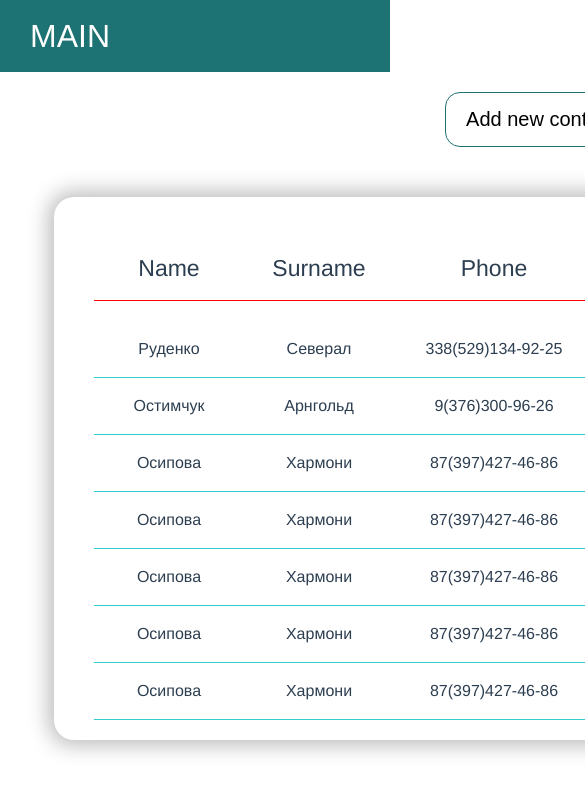
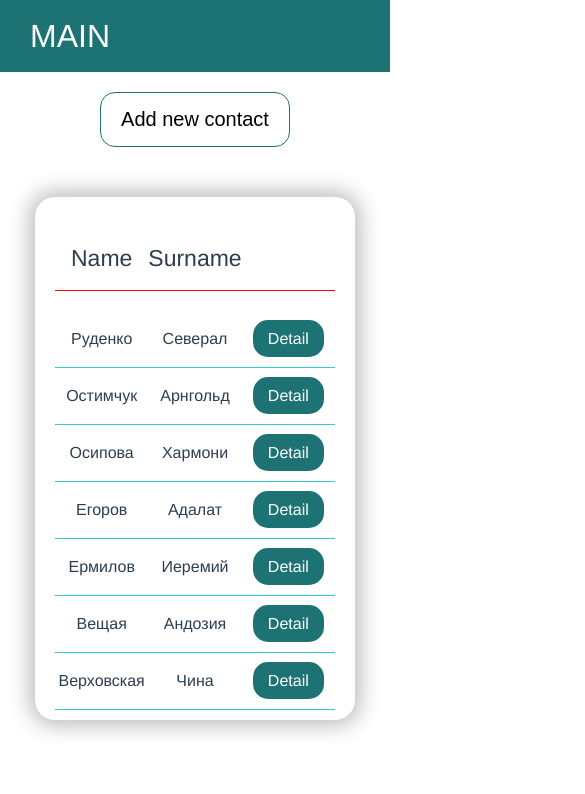
Before and after one commit to lazyCoderForever/contact_list, a Vue app: page / in a window 390 px wide. Shown: the top 794 px of the page, 585 px wide, since content can reach past the window. Built offline with nearby package versions, Linux system fonts and the light colour scheme.

Commit message:
Completed refactoring

```diff
--- a/src/App.vue
+++ b/src/App.vue
@@ -23,4 +23,15 @@
 a {
   text-decoration: none;
 }
+
+@media screen and (max-width: 1024px) {
+  .hideOnMediumScreen {
+    display: none;
+  }
+}
+@media screen and (max-width: 425px) {
+  .hideOnSmallScreen {
+    display: none;
+  }
+}
 </style>
--- /dev/null
+++ b/src/assets/js/sort.js
@@ -0,0 +1,21 @@
+const sort = function(arrForSort) {
+  return {
+    sortForDetailPapge: function() {
+      arrForSort.sort(function(a, b) {
+        if (a.toLowerCase().indexOf("name") >= 0) {
+          if (b.toLowerCase().indexOf("name") === 0) {
+            return 1;
+          } else {
+            return -1;
+          }
+        }
+        if (b.toLowerCase().indexOf("name") >= 0) {
+          return 1;
+        }
+        return 0;
+      });
+    },
+  };
+};
+
+export { sort };
--- a/src/components/ContactsList.vue
+++ b/src/components/ContactsList.vue
@@ -8,8 +8,8 @@
       <div class="contacts_table-header">
         <div class="contacts_table-header-name">Name</div>
         <div class="contacts_table-header-surname">Surname</div>
-        <div class="contacts_table-header-phone">Phone</div>
-        <div class="contacts_table-header-email">Email</div>
+        <div class="contacts_table-header-phone hideOnSmallScreen">Phone</div>
+        <div class="contacts_table-header-email hideOnMediumScreen">Email</div>
       </div>
       <div
         v-for="contact in this.contacts"
@@ -20,8 +20,12 @@
         <button class="contact-del" v-on:click="delContact"></button>
         <div class="contact_table-name">{{ contact.name }}</div>
         <div class="contact_table-surname">{{ contact.surname }}</div>
-        <div class="contact_table-phone">{{ contact.phone }}</div>
-        <div class="contact_table-email">{{ contact.email }}</div>
+        <div class="contact_table-phone hideOnSmallScreen">
+          {{ contact.phone }}
+        </div>
+        <div class="contact_table-email hideOnMediumScreen">
+          {{ contact.email }}
+        </div>
         <div class="contact_table-detail">
           <router-link :to="`/contact/${contact._id}`">Detail</router-link>
         </div>
@@ -31,7 +35,6 @@
 </template>
 
 <script>
-import { mapState } from "vuex";
 import { toggleForm } from "@/assets/js/toggleForm";
 import ConfirmPopUp from "@/components/ConfirmPopUp.vue";
 export default {
@@ -43,9 +46,9 @@ export default {
     };
   },
   computed: {
-    ...mapState({
-      contacts: "contacts",
-    }),
+    contacts: function() {
+      return this.$store.getters.getAllContacts;
+    },
   },
   methods: {
     confirm(e) {
@@ -55,7 +58,6 @@ export default {
         this.$store.commit("DEL_CONTACT", {
           contactId: this.contactToDelete,
         });
-        console.log(this.contactToDelete);
         Form.close();
       } else {
         Form.close();
@@ -72,15 +74,15 @@ export default {
     },
     addContact() {
       const form = document.querySelector(".addContactForm-wraper");
-      let windowWidth = Number(window.innerWidth) / 2 - 137;
-      form.style.left = `${windowWidth}px`;
+      let margin = Number(form.offsetWidth / 2);
+      form.style.left = `50%`;
       form.style.top = "30%";
+      form.style.marginLeft = `-${margin}px`;
     },
   },
 };
 </script>
 
-<!-- Add "scoped" attribute to limit CSS to this component only -->
 <style scoped lang="scss">
 .contacts-wraper {
   max-width: 90%;
@@ -148,6 +150,7 @@ export default {
       position: relative;
       display: grid;
       grid-template-columns: 150px 150px 200px 250px 250px;
+      align-items: center;
       padding: 20px 0;
       border-bottom: 1px solid #33cccc;
       transition: 0.3s;
@@ -178,6 +181,9 @@ export default {
       &_table-surname {
         text-align: center;
       }
+      &_table-phone {
+        line-height: 20px;
+      }
       &_table-detail {
         a {
           padding: 15px 30px;
@@ -195,4 +201,53 @@ export default {
     }
   }
 }
+@media screen and (max-width: 1024px) {
+  .contacts-wraper {
+    max-width: 95%;
+    .contacts_table {
+      padding: 10px 20px;
+      &-header {
+        grid-template-columns: 1fr 1fr 1fr 1fr;
+      }
+      .contact {
+        grid-template-columns: 1fr 1fr 1fr 1fr;
+        &-del {
+          left: 10px;
+        }
+        &_table-detail {
+          a {
+            padding: 10px 15px;
+          }
+        }
+      }
+    }
+  }
+}
+
+@media screen and (max-width: 620px) {
+  .contacts-wraper {
+    .contacts_table {
+      .contact {
+        &-del {
+          left: 0px;
+        }
+      }
+    }
+  }
+}
+@media screen and (max-width: 425px) {
+  .contacts-wraper {
+    .contacts_table {
+      &-header {
+        grid-template-columns: 1fr 1fr 1fr;
+      }
+      .contact {
+        grid-template-columns: 1fr 1fr 1fr;
+        &-del {
+          left: -20px;
+        }
+      }
+    }
+  }
+}
 </style>
--- a/src/components/Forms/EditingForm.vue
+++ b/src/components/Forms/EditingForm.vue
@@ -114,6 +114,7 @@
 
 <script>
 import { toggleForm } from "@/assets/js/toggleForm";
+import { sort } from "@/assets/js/sort";
 import ConfirmPopUp from "@/components/ConfirmPopUp.vue";
 import AddFieldForm from "@/components/Forms/AddFieldForm.vue";
 export default {
@@ -142,19 +143,8 @@ export default {
     },
     sortedContactData: function() {
       let keys = Object.keys(this.contactData);
-      keys.sort(function(a, b) {
-        if (a.toLowerCase().indexOf("name") >= 0) {
-          if (b.toLowerCase().indexOf("name") === 0) {
-            return 1;
-          } else {
-            return -1;
-          }
-        }
-        if (b.toLowerCase().indexOf("name") >= 0) {
-          return 1;
-        }
-        return 0;
-      });
+      const sorting = sort(keys);
+      sorting.sortForDetailPapge();
       let sortedKeys = keys.map(el => {
         return { [el]: this.contactData[el] };
       });
@@ -220,7 +210,9 @@ export default {
     },
     openAddFieldForm() {
       const addFieldForm = document.querySelector(".addFieldForm");
-      addFieldForm.style.left = `-20%`;
+      const margin = Number(addFieldForm.offsetWidth / 2);
+      addFieldForm.style.left = `50%`;
+      addFieldForm.style.marginLeft = `-${margin}px`;
     },
     deleteField(e) {
       const confirmForm = document.querySelector(".contact-confirm-del");
@@ -269,13 +261,7 @@ export default {
     margin: 20px auto;
     box-shadow: 0px 0px 20px 0px rgba(133, 133, 133, 1);
     border-radius: 20px;
-    &_del {
-      &-info {
-        display: flex;
-        justify-content: space-between;
-        align-items: center;
-      }
-    }
+
     &_deleteField {
       position: relative;
       display: block;
@@ -336,12 +322,11 @@ export default {
         background-image: url("../../assets/img/plus.png");
       }
     }
-    &_del {
-      width: 400px;
-      display: grid;
-      grid-template-columns: 100px -webkit-max-content;
-      grid-template-columns: 100px max-content;
-      align-items: center;
+
+    &_edit {
+      display: flex;
+      flex-direction: column;
+      align-items: flex-start;
       margin: 15px auto;
       &_options {
         display: flex;
@@ -366,11 +351,17 @@ export default {
         }
       }
     }
-    &_edit {
-      display: flex;
-      flex-direction: column;
-      align-items: flex-start;
+    &_del {
+      width: 400px;
+      display: grid;
+      grid-template-columns: 100px max-content;
+      align-items: center;
       margin: 15px auto;
+      &-info {
+        display: flex;
+        justify-content: space-between;
+        align-items: center;
+      }
       &_options {
         display: flex;
         justify-content: space-around;
@@ -407,7 +398,7 @@ export default {
 
     &_inputlabel {
       margin: 10px 0;
-      font-size: 18px;
+      font-size: 20px;
       font-weight: 500;
       text-align: left;
       color: black;
@@ -432,4 +423,59 @@ export default {
     }
   }
 }
+@media screen and (max-width: 1024px) {
+  .contactForm-wraper {
+    .contactForm {
+      max-width: 90vw;
+      &_options {
+        margin: 10px 0;
+        &_view,
+        &_stepBack,
+        &_stepBack_active,
+        &_edit-field,
+        &_del-field,
+        &_add-field {
+          width: 25px;
+          height: 25px;
+          margin: 0 10px;
+        }
+      }
+      &_edit {
+        &_options {
+          &-btn {
+            padding: 10px 20px;
+          }
+        }
+      }
+      &_deleteField {
+        margin: 0 auto 0 10px;
+      }
+      &_del {
+        width: 100%;
+        grid-template-columns: 1fr;
+        margin: 10px auto 10px 20px;
+      }
+      &_static {
+        width: 100%;
+        grid-template-columns: 1fr;
+        margin: 10px auto 10px 20px;
+      }
+    }
+  }
+}
+@media screen and (max-width: 425px) {
+  .contactForm-wraper {
+    .contactForm {
+      &_edit {
+        &_options {
+          flex-direction: column-reverse;
+          &-btn {
+            margin: 20px auto;
+            padding: 10px 50px;
+          }
+        }
+      }
+    }
+  }
+}
 </style>
--- a/src/store/index.js
+++ b/src/store/index.js
@@ -15,50 +15,50 @@ export default new Vuex.Store({
         _id: "1",
         name: "Руденко",
         surname: "Северал",
-        phone: "338(529)134-92-25",
+        phone: "338 (529) 134-92-25",
         email: "Hurew1978@deyrep.com",
       },
       {
         _id: "2",
         name: "Остимчук ",
         surname: "Арнгольд",
-        phone: "9(376)300-96-26",
+        phone: "9 (376) 300-96-26",
         email: "Fainsirly1962@weleworm.com",
       },
       {
         _id: "3",
         name: "Осипова ",
         surname: "Хармони",
-        phone: "87(397)427-46-86",
+        phone: "87 (397) 427-46-86",
         email: "Cogried63@rgyat.com",
       },
       {
         _id: "34",
-        name: "Осипова ",
-        surname: "Хармони",
-        phone: "87(397)427-46-86",
+        name: "Егоров ",
+        surname: "Адалат",
+        phone: "+7 (951) 212-36-34",
         email: "Cogried63@rgyat.com",
       },
       {
         _id: "35",
-        name: "Осипова ",
-        surname: "Хармони",
-        phone: "87(397)427-46-86",
+        name: "Ермилов ",
+        surname: "Иеремий",
+        phone: "+7 (972) 585-73-31",
         email: "Cogried63@rgyat.com",
       },
       {
         _id: "36",
-        name: "Осипова ",
-        surname: "Хармони",
-        phone: "87(397)427-46-86",
+        name: "Вещая ",
+        surname: "Андозия",
+        phone: "+7 (985) 829-05-39",
         email: "Cogried63@rgyat.com",
       },
       {
         _id: "37",
-        name: "Осипова ",
-        surname: "Хармони",
-        phone: "87(397)427-46-86",
-        email: "Cogried63@rgyat.com",
+        name: "Верховская ",
+        surname: "Чина",
+        phone: "+7 (930) 275-38-88",
+        email: "ChinaVerhovskaya366@rgyat.com",
       },
     ],
   },
@@ -74,6 +74,9 @@ export default new Vuex.Store({
       returnData = { ...contact };
       delete returnData._id;
       return returnData;
+    },
+    getAllContacts: state => {
+      return state.contacts;
     },
   },
   mutations: {
```
Also changed, not shown: src/components/TEMP.vue (deleted, +0 -12 lines).
